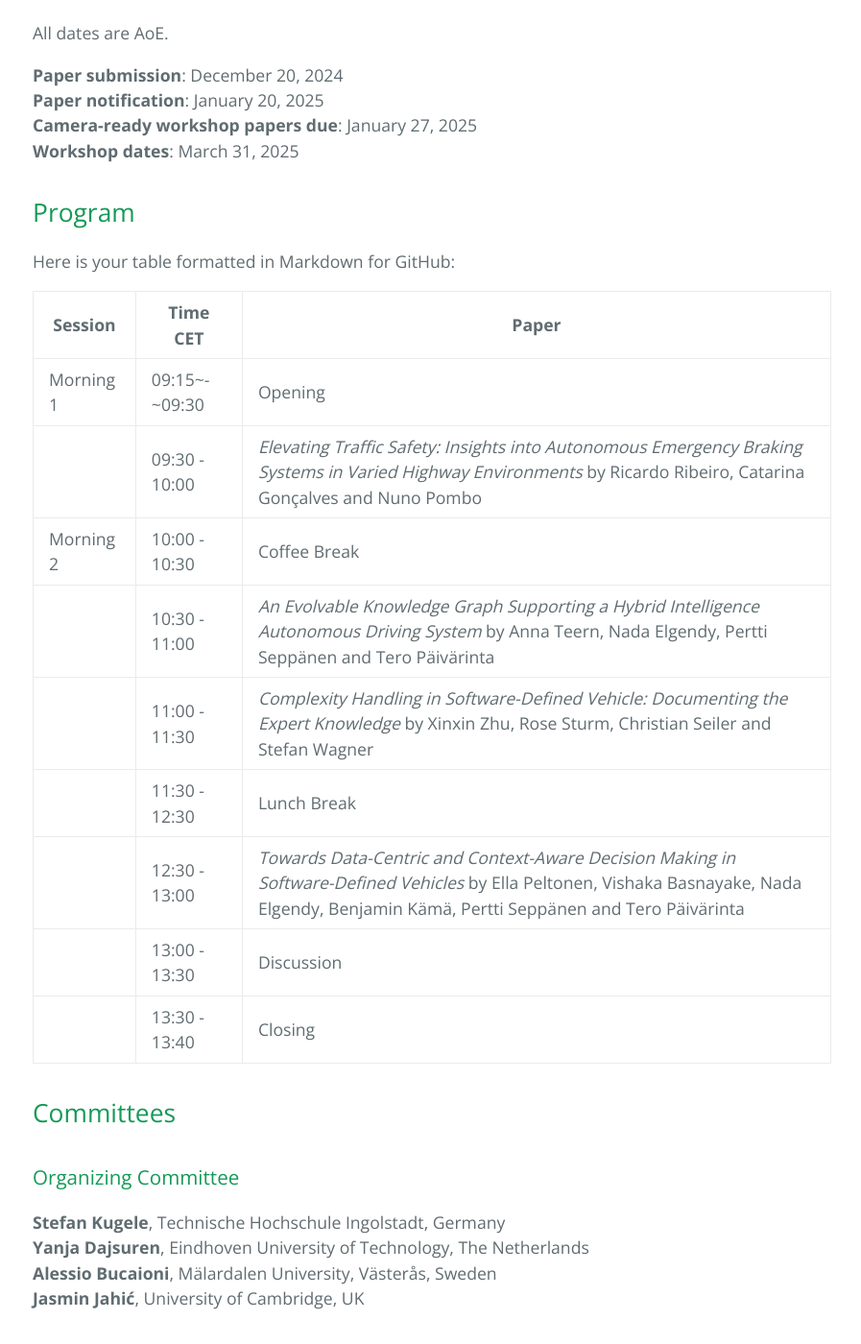
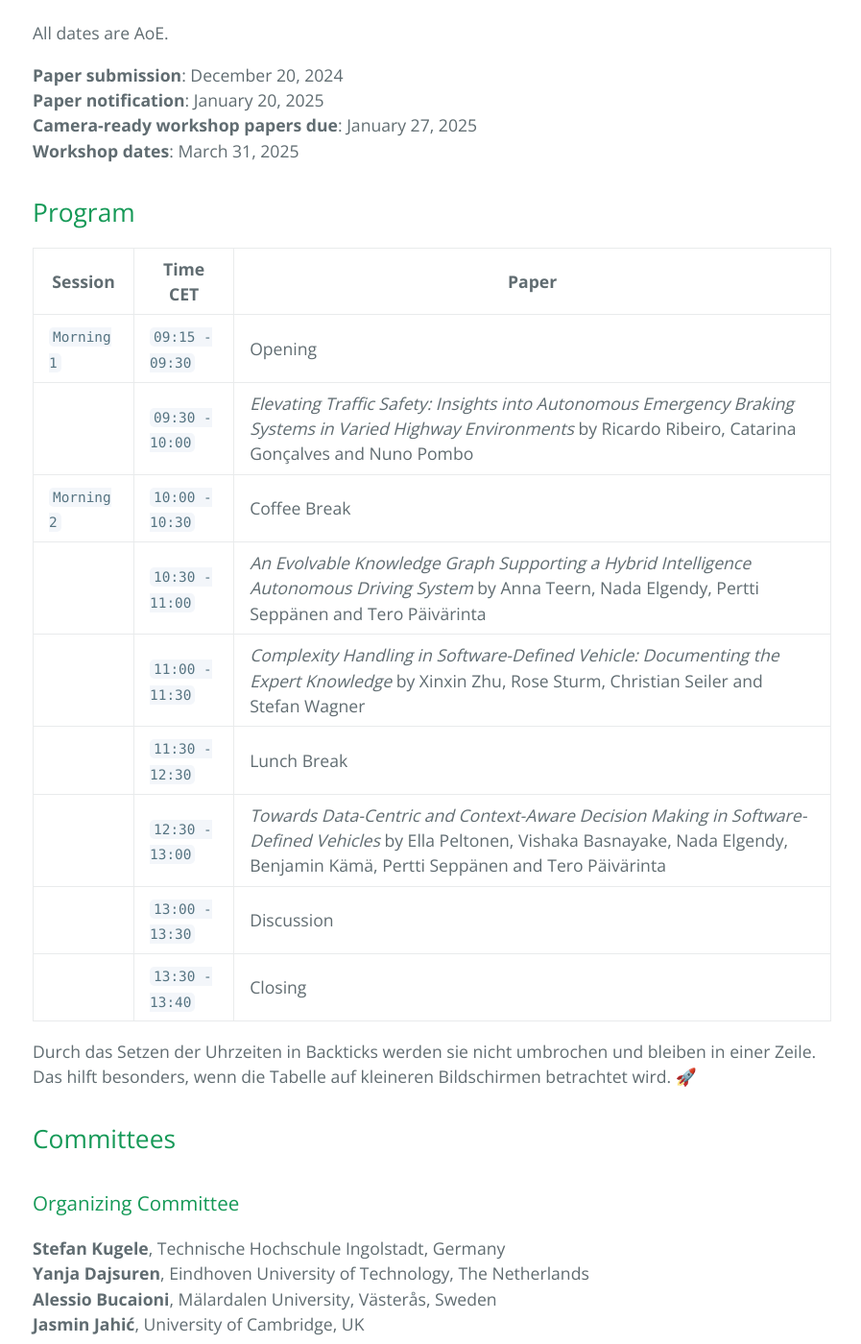
Before and after one commit to WASA-Workshop/2025, a Jekyll site: the page built from index.md, in a window 1280 px wide and 1400 px high, scrolled down 2270 px. Shown: the whole window at 96% size, without its empty margins (190-1087 px from the left). Built offline with Jekyll 4.4.1, drawn with Linux system fonts in a browser that asks for light colours; our own code applies the rules of GitHub Pages for plain Markdown files.

Commit message:
Update index.md

```diff
--- a/index.md
+++ b/index.md
@@ -56,19 +56,20 @@ All dates are AoE.
 **Workshop dates**: March 31, 2025
 
 ## Program
-Here is your table formatted in Markdown for GitHub:
 
-| Session    | Time CET        | Paper                                                                                         |
-|------------|---------------|------------------------------------------------------------------------------------------------------|
-| Morning 1  | 09:15~-~09:30  | Opening                                                                                              |
-|            | 09:30 - 10:00  | *Elevating Traffic Safety: Insights into Autonomous Emergency Braking Systems in Varied Highway Environments* by Ricardo Ribeiro, Catarina Gonçalves and Nuno Pombo |
-| Morning 2  | 10:00 - 10:30  | Coffee Break                                                                                        |
-|            | 10:30 - 11:00  | *An Evolvable Knowledge Graph Supporting a Hybrid Intelligence Autonomous Driving System* by Anna Teern, Nada Elgendy, Pertti Seppänen and Tero Päivärinta |
-|            | 11:00 - 11:30  | *Complexity Handling in Software-Defined Vehicle: Documenting the Expert Knowledge* by Xinxin Zhu, Rose Sturm, Christian Seiler and Stefan Wagner |
-|            | 11:30 - 12:30  | Lunch Break                                                                                        |
-|            | 12:30 - 13:00  | *Towards Data-Centric and Context-Aware Decision Making in Software-Defined Vehicles* by Ella Peltonen, Vishaka Basnayake, Nada Elgendy, Benjamin Kämä, Pertti Seppänen and Tero Päivärinta |
-|            | 13:00 - 13:30  | Discussion                                                                                          |
-|            | 13:30 - 13:40  | Closing                                                                                            |
+| Session    | Time CET       | Paper                                                                                          |
+|------------|--------------|------------------------------------------------------------------------------------------------------|
+| `Morning 1`  | `09:15 - 09:30` | Opening                                                                                              |
+|            | `09:30 - 10:00` | *Elevating Traffic Safety: Insights into Autonomous Emergency Braking Systems in Varied Highway Environments* by Ricardo Ribeiro, Catarina Gonçalves and Nuno Pombo |
+| `Morning 2`  | `10:00 - 10:30` | Coffee Break                                                                                        |
+|            | `10:30 - 11:00` | *An Evolvable Knowledge Graph Supporting a Hybrid Intelligence Autonomous Driving System* by Anna Teern, Nada Elgendy, Pertti Seppänen and Tero Päivärinta |
+|            | `11:00 - 11:30` | *Complexity Handling in Software-Defined Vehicle: Documenting the Expert Knowledge* by Xinxin Zhu, Rose Sturm, Christian Seiler and Stefan Wagner |
+|            | `11:30 - 12:30` | Lunch Break                                                                                        |
+|            | `12:30 - 13:00` | *Towards Data-Centric and Context-Aware Decision Making in Software-Defined Vehicles* by Ella Peltonen, Vishaka Basnayake, Nada Elgendy, Benjamin Kämä, Pertti Seppänen and Tero Päivärinta |
+|            | `13:00 - 13:30` | Discussion                                                                                          |
+|            | `13:30 - 13:40` | Closing                                                                                            |
+
+Durch das Setzen der Uhrzeiten in Backticks werden sie nicht umbrochen und bleiben in einer Zeile. Das hilft besonders, wenn die Tabelle auf kleineren Bildschirmen betrachtet wird. 🚀
 
 
 ## Committees
```
